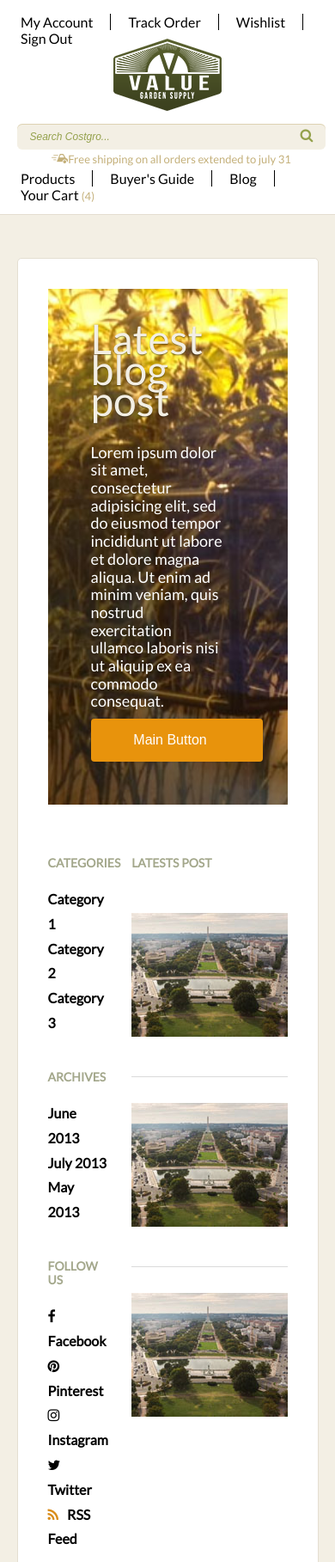
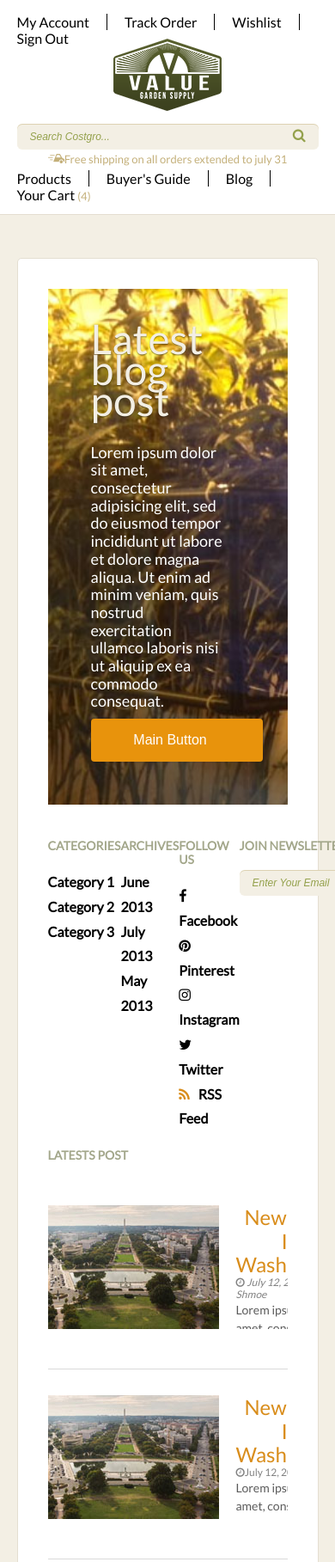
Before and after one commit to KabaninArtem/VALUE, a plain HTML site: page index.html in a window 390 px wide. Shown: the top 1817 px of the page at 86% size. Drawn offline with Linux system fonts and the light colour scheme.

```diff
--- a/css/footer.css
+++ b/css/footer.css
@@ -45,3 +45,21 @@
     display: flex;
     width: 260px;
 }
+
+@media (max-width: 1024px) {
+
+    footer .footer-inner {
+        flex-wrap: wrap;
+    }
+
+    footer .footer-inner nav:nth-child(2) {
+        order: 1;
+        margin: auto;
+    }
+
+    footer .footer-inner nav .title,
+    footer .footer-inner nav .nav-items a,
+    footer .footer-inner nav .search-block {
+        align-self: center;
+    }
+}
--- a/css/header.css
+++ b/css/header.css
@@ -48,7 +48,6 @@
     border-right: 1px solid black;
 }
 
-
 header .header-inner nav:nth-child(3) .nav-items a {
     font-size: 13px;
 }
@@ -93,7 +92,8 @@
         order: 2;
         align-self: center;
 
-        width: 360px;
+        max-width: 360px;
+        width: 100%;
         margin-top: 85px;
     }
 
--- a/css/main.css
+++ b/css/main.css
@@ -178,3 +178,27 @@
 main .main-inner .content-block .post-block .post-block__item .item-inner .information-block p a {
     color: #d98d1b;
 }
+
+
+@media (max-width: 1024px) {
+    main .main-inner .content-block {
+        flex-direction: column;
+        margin-top: 20px;
+    }
+
+    main .main-inner .content-block aside {
+        flex-direction: row;
+        justify-content: space-around;
+
+        width: 100%;
+    }
+
+    main .main-inner .content-block aside nav:not(:first-child) {
+        margin-top: 0;
+    }
+
+    main .main-inner .content-block .post-block {
+        max-width: 100%;
+    }
+
+}
--- a/css/style.css
+++ b/css/style.css
@@ -84,7 +84,8 @@
 
 .search-block {
     display: flex;
-    width: 260px;
+    max-width: 260px;
+    width: 100%;
 }
 
 .nav-items {
--- a/index.html
+++ b/index.html
@@ -75,11 +75,13 @@
                         <a href="javascript:;"><i class="fa fa-rss" aria-hidden="true"></i>RSS Feed</a>
                     </div>
                 </nav>
+                <nav>
                 <h2 class="title">Join Newsletter</h2>
                 <div class="email-block">
                     <input type="email" placeholder="Enter your email">
                     <button><i class="fa fa-envelope" aria-hidden="true"></i></button>
                 </div>
+                </nav>
             </aside>
             <section class="post-block">
                 <h2 class="title">Latests post</h2>
@@ -128,9 +130,9 @@
                             <h3>New Laws In Washington<i class="fa fa-comment" aria-hidden="true"></i><span>3</span>
                             </h3>
                             <span>
-                                    <i class="fa fa-clock-o" aria-hidden="true"></i>July 12, 2013
-                                    <i class="fa fa-user" aria-hidden="true"></i> Joe Shmoe
-                                </span>
+                                <i class="fa fa-clock-o" aria-hidden="true"></i>July 12, 2013
+                                <i class="fa fa-user" aria-hidden="true"></i> Joe Shmoe
+                            </span>
                             <p>Lorem ipsum dolor sit amet, consectetur adipisicing elit, sed do eiusmod tempor
                                 incididunt ut
                                 labore et dolore magna aliqua. Ut enim ad minim veniam, quis nostrud exercitation
```
